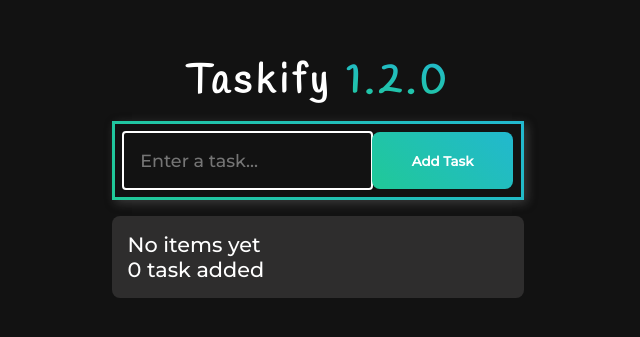
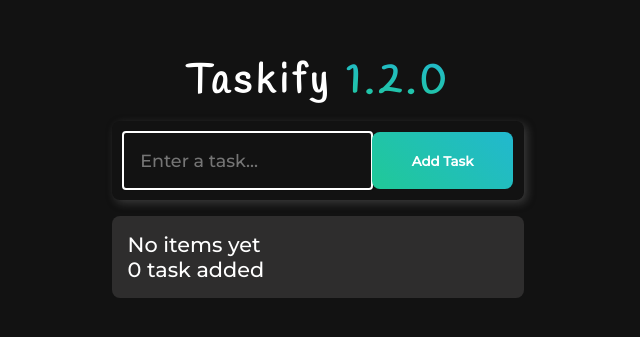
Before and after one commit to the-pro7/react-app, a React (Vite) app: page / in a window 1280 px wide. Shown: the part 223-560 px from the top of the page, without its empty margins (322-962 px from the left). Built offline with nearby package versions, Linux system fonts and the light colour scheme.

Commit message:
sneak peek

```diff
--- a/src/App.css
+++ b/src/App.css
@@ -24,8 +24,8 @@ input {
 
 .input-field {
   border: 3px solid transparent;
-  border-image: linear-gradient(45deg, #20c997, #22b8cf);
-  border-image-slice: 1;
+
+  border-radius: .5rem;
   width: 100%;
   display: flex;
   box-shadow: 3px 3px 10px rgb(255 255 255 / 0.2), 3px 3px 10px rgb(0 0 0 / 0.4);
@@ -35,6 +35,7 @@ input {
 }
 
 .input-field > input {
+  flex: 1;
   padding: 1em;
   border: 0;
   background-color: transparent;
--- a/src/List.jsx
+++ b/src/List.jsx
@@ -13,9 +13,12 @@ const List = ({item, handleCheck, handleDelete}) => {
           onChange={() => handleCheck(item.id)}
         />
         <span>{item.title}</span>
+        {/* <input type="text" value={item.title} style={{fontSize: "1rem", border: "none", background: "transparent"}} readOnly/>  */}
+        {/* Comming soon ^ */}
         <button className="delete" onClick={() => handleDelete(item.id)}>
           del
         </button>
+        {/* <button className="edit">Edit</button> */}
       </li>
   )
 }
```
